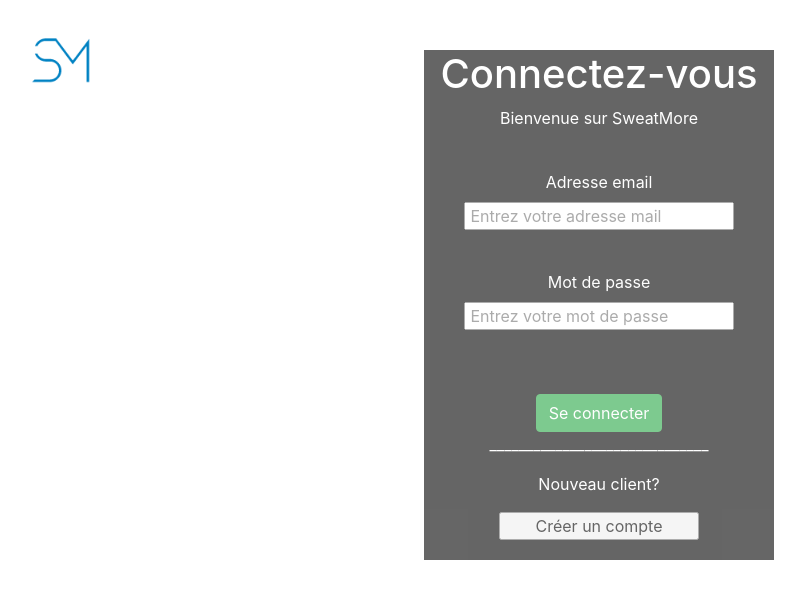
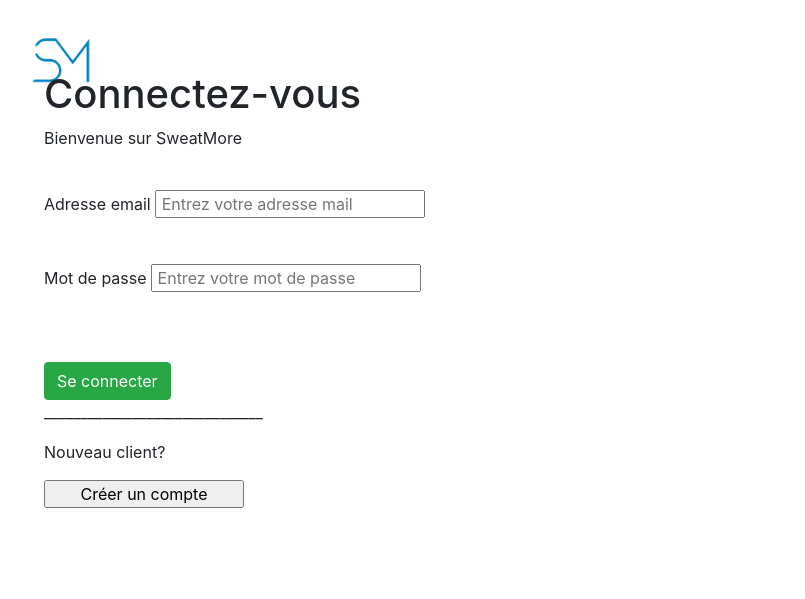
Before and after one commit to damien-simplon/site_catalogue_sweatmore, a PHP site: page /connexion.php in a window 1280 px wide. Shown: the top 599 px of the page, without its empty margins (41-846 px from the left). Run offline with PHP 8.4, Linux system fonts and the light colour scheme.

Commit message:
Ajout debut catalogue et suppression .container dans le css

```diff
--- a/css/styles.css
+++ b/css/styles.css
@@ -234,17 +234,6 @@ footer{
 }
 
 /********************CONNEXION********************/
-.container{
-    position:relative;
-    background-color: black;
-    opacity:0.6;
-    color:white;
-    width:350px;
-    height:auto;
-    bottom:20px;
-    text-align:center;
-    margin:0 auto;
-}
 
 input{
     width:270px;
--- a/treatment.php
+++ b/treatment.php
@@ -127,7 +127,7 @@
 
                 // RECHERCHE SUR COOKIE DERNIER PRODUIT VISITE AVEC PRODUCTS DANS BDD //
                 // CREER UN COOKIE
-                setcookie('pseudo', $_COOKIE['produit'] ., time() + 365*24*3600);
+                setcookie('pseudo', $_COOKIE['produit'] , time() + 365*24*3600);
 
                 // VERIFIER que COOKIE EXISTE //
                 if(!empty($_COOKIE['products'])){
```
Also changed, not shown: sweat/catalogue.php (+9 -8 lines), img/banniere/banniere_women.jpg, 3 other files.
